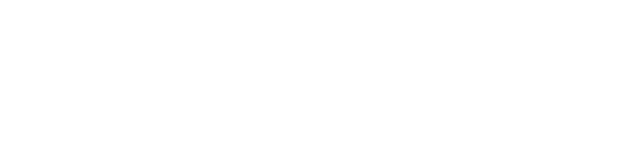
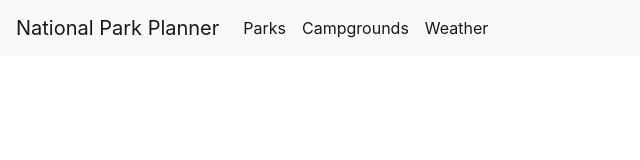
Before and after one commit to Anthony-J-Smith/National-Park-Planner, a plain HTML site: page index.html in a window 1280 px wide. Shown: the whole page, without its empty margins (0-640 px from the left). Drawn offline with nearby package versions, Linux system fonts and the light colour scheme.

Commit message:
Added navbar with placeholder text

```diff
--- a/index.html
+++ b/index.html
@@ -14,7 +14,25 @@
   </head>
   <body>
 
-
+    <nav class="navbar navbar-expand-lg navbar-light bg-light">
+        <a class="navbar-brand" href="#">National Park Planner</a>
+        <button class="navbar-toggler" type="button" data-toggle="collapse" data-target="#navbarNav" aria-controls="navbarNav" aria-expanded="false" aria-label="Toggle navigation">
+          <span class="navbar-toggler-icon"></span>
+        </button>
+        <div class="collapse navbar-collapse" id="navbarNav">
+          <ul class="navbar-nav">
+            <li class="nav-item active">
+              <a class="nav-link" href="#">Parks<span class="sr-only">(current)</span></a>
+            </li>
+            <li class="nav-item active">
+              <a class="nav-link" href="#">Campgrounds</a>
+            </li>
+            <li class="nav-item active">
+              <a class="nav-link" href="#">Weather</a>
+            </li>
+          </ul>
+        </div>
+      </nav>
 
 
 
```
